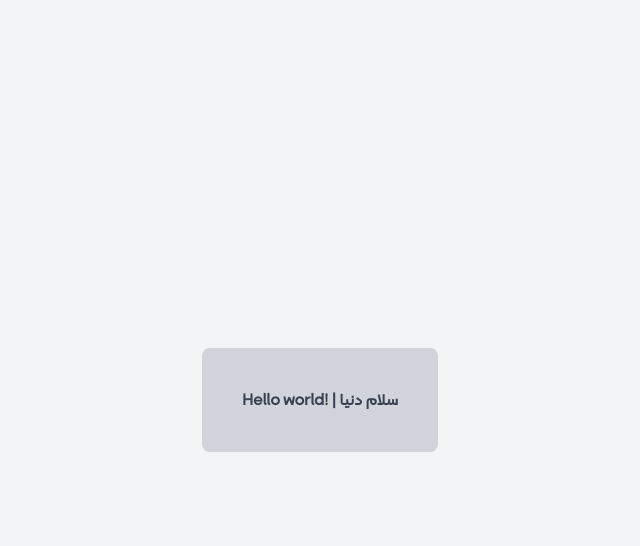
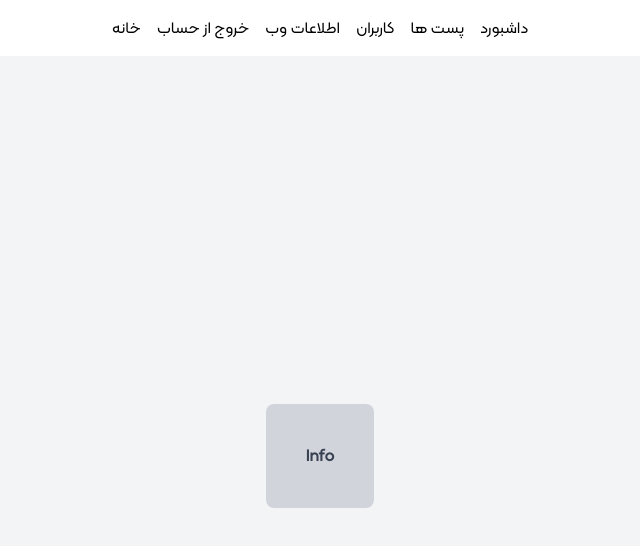
Before and after one commit to mohammad-zolghadr/admin-panel, a React (Create React App) app: page /admin/info in a window 1280 px wide. Shown: the top 546 px of the page, without its empty margins (320-960 px from the left). Built offline with nearby package versions, Linux system fonts and the light colour scheme; the HTML template or start-up script is replaced by a standard one.

Commit message:
create routes based MainDominRoute and AdminRoute

```diff
--- a/src/App.js
+++ b/src/App.js
@@ -1,11 +1,31 @@
 import React from "react";
+import { Route, Routes, Navigate } from "react-router-dom";
+
+// Components
+import Home from "./components/Home";
+import Navbar from "./components/Admin/Navbar";
+import Info from "./components/Admin/Info";
+import Login from "./components/Admin/Login";
+import Dashboard from "./components/Admin/Dashboard";
+import Posts from "./components/Admin/Posts";
+import Users from "./components/Admin/Users";
+import NotFound from "./components/Admin/NotFound";
 
 const App = () => {
   return (
-    <div className="font-nf h-screen bg-gray-100 flex justify-center items-center">
-      <h1 className="text-md font-bold bg-gray-300 p-10 rounded-lg text-gray-700">
-        Hello world! | سلام دنیا
-      </h1>
+    <div className="font-nf">
+      <Routes>
+        <Route path="/" element={<Home />} />
+        <Route path="/admin/*" element={<Navbar />}>
+          <Route path="login" element={<Login />} />
+          <Route path="dashboard" element={<Dashboard />} />
+          <Route path="posts" element={<Posts />} />
+          <Route path="info" element={<Info />} />
+          <Route path="users" element={<Users />} />
+          <Route path="not-found" element={<NotFound />} />
+          <Route path="*" element={<Navigate to="/not-found" />} />
+        </Route>
+      </Routes>
     </div>
   );
 };
--- /dev/null
+++ b/src/components/Admin/Dashboard.js
@@ -0,0 +1,13 @@
+import React from "react";
+
+const Dashboard = () => {
+  return (
+    <div className="font-nf h-screen bg-gray-100 flex justify-center items-center">
+      <h1 className="text-md font-bold bg-gray-300 p-10 rounded-lg text-gray-700">
+        Dashboard
+      </h1>
+    </div>
+  );
+};
+
+export default Dashboard;
--- /dev/null
+++ b/src/components/Admin/Info.js
@@ -0,0 +1,13 @@
+import React from "react";
+
+const Info = () => {
+  return (
+    <div className="font-nf h-screen bg-gray-100 flex justify-center items-center">
+      <h1 className="text-md font-bold bg-gray-300 p-10 rounded-lg text-gray-700">
+        Info
+      </h1>
+    </div>
+  );
+};
+
+export default Info;
--- /dev/null
+++ b/src/components/Admin/Login.js
@@ -0,0 +1,13 @@
+import React from "react";
+
+const Login = () => {
+  return (
+    <div className="font-nf h-screen bg-gray-100 flex justify-center items-center">
+      <h1 className="text-md font-bold bg-gray-300 p-10 rounded-lg text-gray-700">
+        Login
+      </h1>
+    </div>
+  );
+};
+
+export default Login;
--- /dev/null
+++ b/src/components/Admin/Navbar.js
@@ -0,0 +1,20 @@
+import React from "react";
+import { Link, Outlet } from "react-router-dom";
+
+const Navbar = () => {
+  return (
+    <div>
+      <div className="flex justify-center py-4 gap-4">
+        <Link to="dashboard">داشبورد</Link>
+        <Link to="posts">پست ها</Link>
+        <Link to="users">کاربران</Link>
+        <Link to="info">اطلاعات وب</Link>
+        <Link to="login">خروج از حساب</Link>
+        <Link to="/">خانه</Link>
+      </div>
+      <Outlet />
+    </div>
+  );
+};
+
+export default Navbar;
--- /dev/null
+++ b/src/components/Admin/NotFound.js
@@ -0,0 +1,11 @@
+import React from "react";
+
+const NotFound = () => {
+  return (
+    <div className="flex h-screen w-full justify-center items-center">
+      <h2>Not Found</h2>
+    </div>
+  );
+};
+
+export default NotFound;
--- /dev/null
+++ b/src/components/Admin/Posts.js
@@ -0,0 +1,13 @@
+import React from "react";
+
+const Posts = () => {
+  return (
+    <div className="font-nf h-screen bg-gray-100 flex justify-center items-center">
+      <h1 className="text-md font-bold bg-gray-300 p-10 rounded-lg text-gray-700">
+        Posts
+      </h1>
+    </div>
+  );
+};
+
+export default Posts;
--- /dev/null
+++ b/src/components/Admin/Users.js
@@ -0,0 +1,13 @@
+import React from "react";
+
+const Users = () => {
+  return (
+    <div className="font-nf h-screen bg-gray-100 flex justify-center items-center">
+      <h1 className="text-md font-bold bg-gray-300 p-10 rounded-lg text-gray-700">
+        Users
+      </h1>
+    </div>
+  );
+};
+
+export default Users;
--- /dev/null
+++ b/src/components/Home.js
@@ -0,0 +1,21 @@
+import React from "react";
+import { Link } from "react-router-dom";
+
+const Home = () => {
+  return (
+    <div className="flex flex-col gap-10 justify-center items-center px-16 bg-gray-100 h-screen w-full ">
+      <p className="text-justify">
+        در این صفحه، بخش اصلی وبسایت قرار خواهد گرفت و با کلیک بر روی دکمه زیر،
+        می توانید به پنل ادمین دسترسی داشته باشید
+      </p>
+      <Link
+        to="/admin/login"
+        className="bg-purple-600 text-md px-8 py-2 rounded-lg text-white hover:opacity-50 duration-300"
+      >
+        ورود به پنل ادمین
+      </Link>
+    </div>
+  );
+};
+
+export default Home;
--- a/src/index.css
+++ b/src/index.css
@@ -12,4 +12,7 @@
     font-weight: 700;
     src: url("./assets/fonts/Kalameh\(FaNum\)-Bold.ttf");
 }
+*{
+    direction: rtl !important;
+}
 @tailwind utilities;
```
